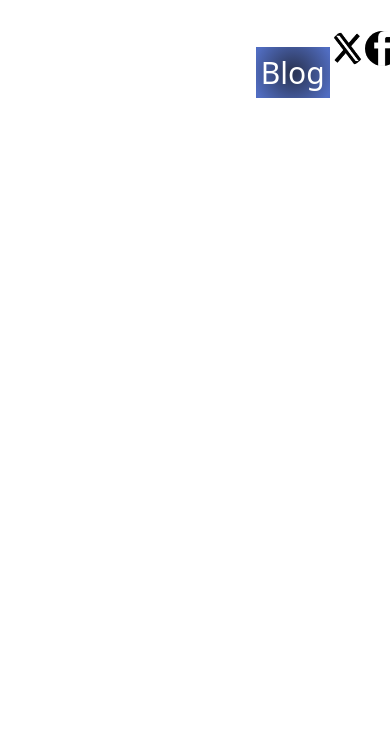
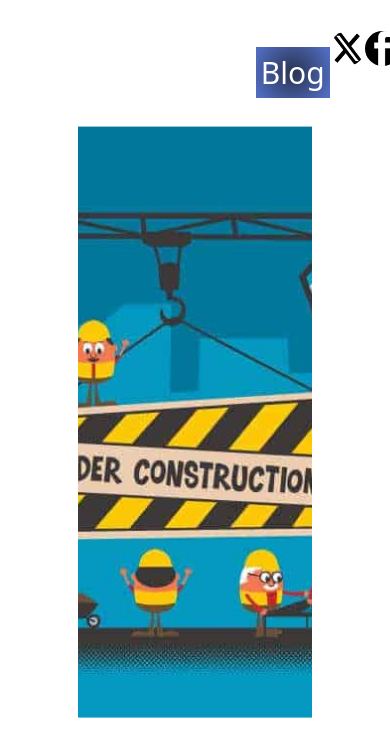
Before and after one commit to FilipAcodes/webdevfinal-Vanier-College, a Next.js app: page /blog in a window 390 px wide. Shown: the top 756 px of the page. Built offline with nearby package versions, Linux system fonts and the light colour scheme.

Commit message:
services/blog underconstruction notice

```diff
--- a/app/blog/page.js
+++ b/app/blog/page.js
@@ -1,8 +1,15 @@
 import { BottomMenu } from "../BottomMenu/BottomMenu";
+import underConstruction from "../underconstruction.jpg";
+import "../blog/underconstruction.css";
 export default function BlogPage() {
   return (
     <>
       <BottomMenu />
+      <img
+        src={underConstruction.src}
+        alt="under construction"
+        className="underconstruction"
+      />
     </>
   );
 }
--- /dev/null
+++ b/app/blog/underconstruction.css
@@ -0,0 +1,24 @@
+.underconstruction {
+  height: 90%;
+  width: 90%;
+  position: absolute;
+  top: 50%;
+  left: 50%;
+  transform: translate(-50%, -50%);
+  object-fit: contain;
+}
+
+@media (max-width: 768px) {
+  .underconstruction {
+    height: 80%;
+  }
+}
+
+@media (max-width: 576px) {
+  .underconstruction {
+    height: 70%;
+    width: 60%;
+    object-position: 70% 50%;
+    object-fit: cover;
+  }
+}
--- a/app/services/page.js
+++ b/app/services/page.js
@@ -1,9 +1,15 @@
 import { BottomMenu } from "../BottomMenu/BottomMenu";
+import underConstruction from "../underconstruction.jpg";
 
 export default function ServicesPage() {
   return (
     <>
       <BottomMenu />
+      <img
+        src={underConstruction.src}
+        alt="under construction"
+        className="underconstruction"
+      />
     </>
   );
 }
```
Also changed, not shown: app/underconstruction.jpg (added).
